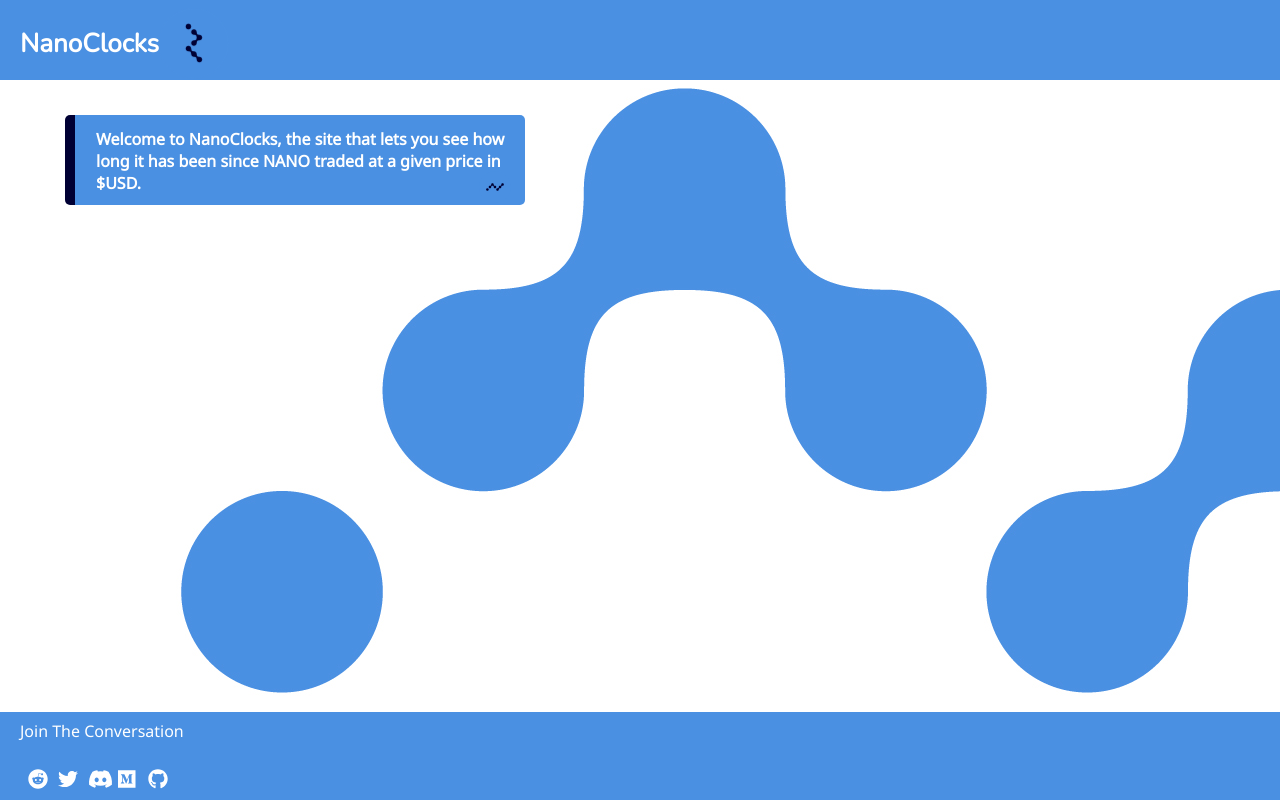
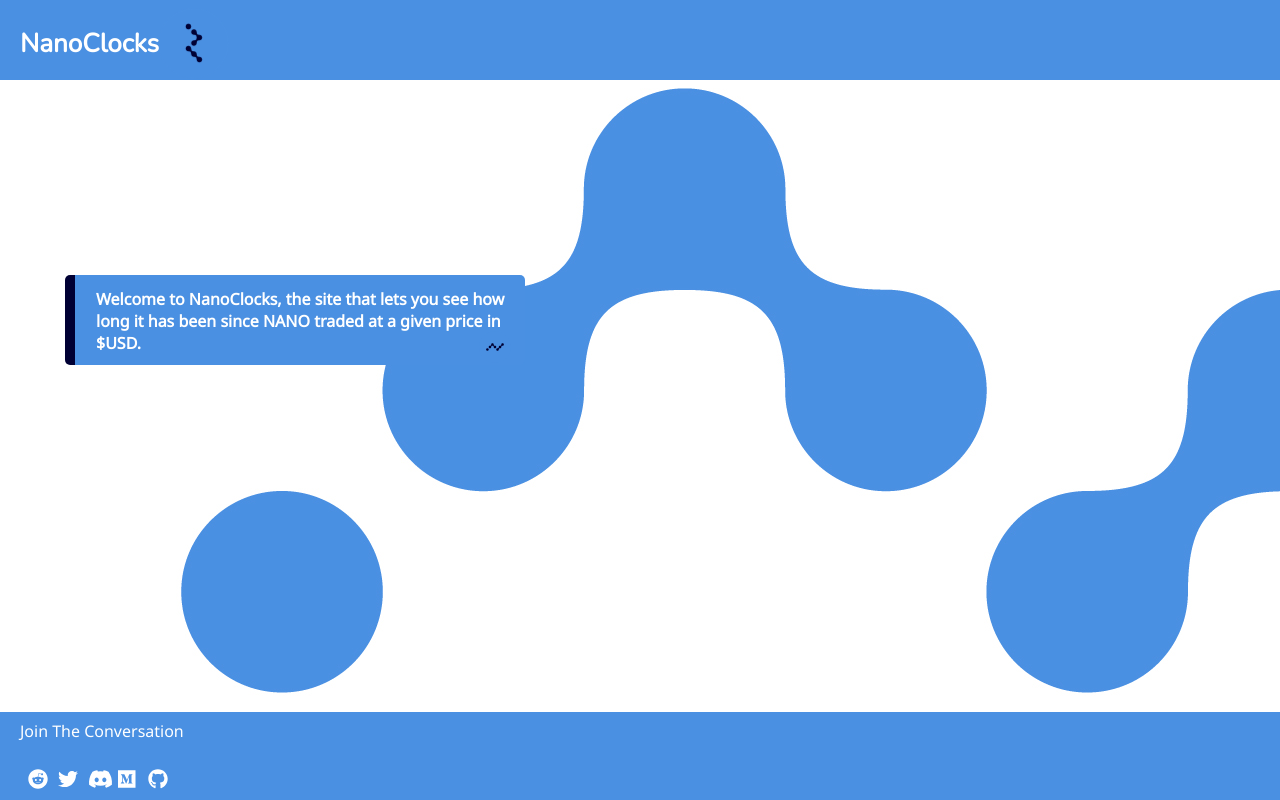
Before and after one commit to FergusLemon/nanoclocks, a React (Create React App) app: page / in a window 1280 px wide. Built offline with nearby package versions, Linux system fonts and the light colour scheme; no server answers.

Commit message:
test that after the call to the CryptoCompare API for the current prices that the currentPrices property on state is updated and implement the functionality. Also pass the currentPrices property on state to the PriceDisplay SFC as children props.

```diff
--- a/src/App/components/App.tsx
+++ b/src/App/components/App.tsx
@@ -4,6 +4,7 @@ import { library } from '@fortawesome/fontawesome-svg-core'
 import { fab } from '@fortawesome/free-brands-svg-icons'
 import Header from '../../header/components/Header'
 import Message from '../../message/components/Message'
+import PriceDisplay from '../../priceDisplay/components/PriceDisplay'
 import PriceInput from '../../priceInput/components/PriceInput'
 import Button from '../../button/components/Button'
 import Clock from '../../clock/components/Clock'
@@ -26,6 +27,7 @@ const initialState = {
   value: defaultValue,
   min: 0.00,
   max: 37.62,
+  currentPrices: bareObject,
   priceHistory: bareObject,
   canRender: false,
   canGetPriceInformation: false,
@@ -148,7 +150,9 @@ class App extends React.Component<object, State> {
     await CryptoCompareApi
       .getCurrentPrice()
       .then(currentPrices => {
-        console.log(currentPrices);
+        this.setState({
+          currentPrices: currentPrices
+        });
       })
       .catch((error) => {
         throw new Error("Something went wrong" + "........" + error);
@@ -172,11 +176,16 @@ class App extends React.Component<object, State> {
 
   render() {
     const { welcomeMessage, value, canRender, canGetPriceInformation, lastTime,
-      userPrice, nearestPrice } = this.state;
+      userPrice, nearestPrice, currentPrices } = this.state;
     return (
       <div className="App">
         <div className="header">
           <Header />
+        </div>
+        <div className="current-price-container">
+          <PriceDisplay>
+            {currentPrices}
+          </PriceDisplay>
         </div>
         <div className="main-container">
           <div className="message">
```
Also changed, not shown: 1 other file (tests, documents, lock files or other folders).
